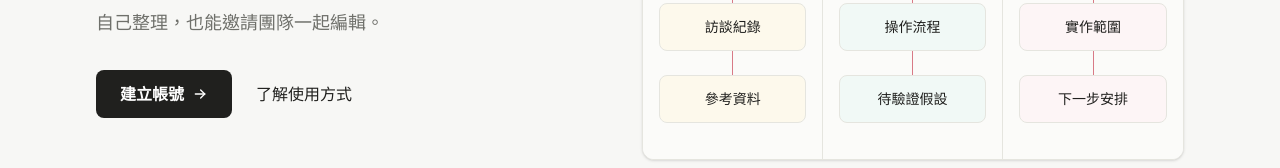
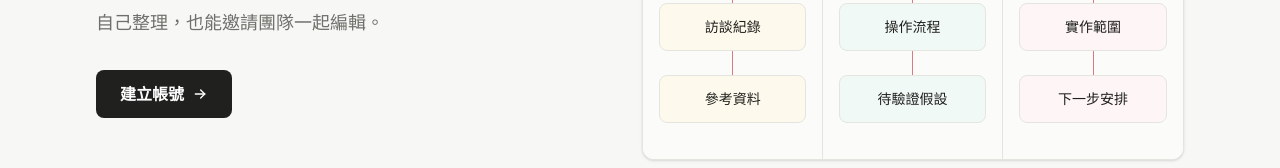
Before and after one commit to fengyenchia/context-flow, a Next.js app in the folder frontend/: page / in a window 1280 px wide. Shown: the part 393-561 px from the top of the page. Built offline with nearby package versions, Linux system fonts and the light colour scheme; no server answers.

Commit message:
fix: remove secondary home hero action

```diff
--- a/frontend/src/app/page.tsx
+++ b/frontend/src/app/page.tsx
@@ -98,7 +98,6 @@ export default function HomePage() {
             </p>
             <div data-home-hero className="mt-8 flex flex-wrap items-center gap-4">
               <Link href="/register" className={primaryLink}>建立帳號<ArrowRight aria-hidden="true" className="size-4" /></Link>
-              <button type="button" data-home-scroll="workflow" className={`inline-flex min-h-12 cursor-pointer items-center px-2 font-medium hover:text-muted ${linkFocus}`}>了解使用方式</button>
             </div>
           </div>
           <CanvasPreview />
```
Also changed, not shown: 1 other file (tests, documents, lock files or other folders).
